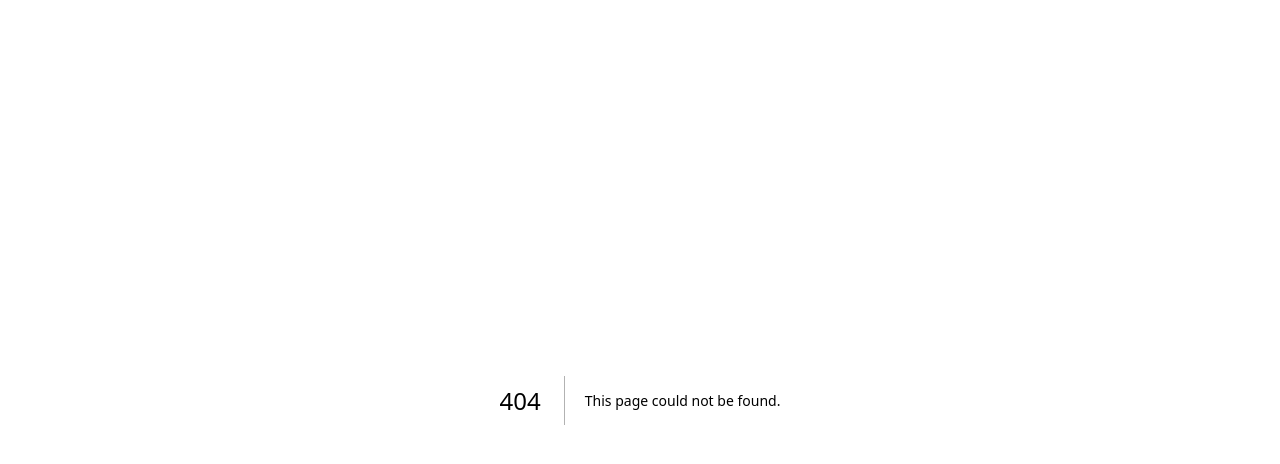
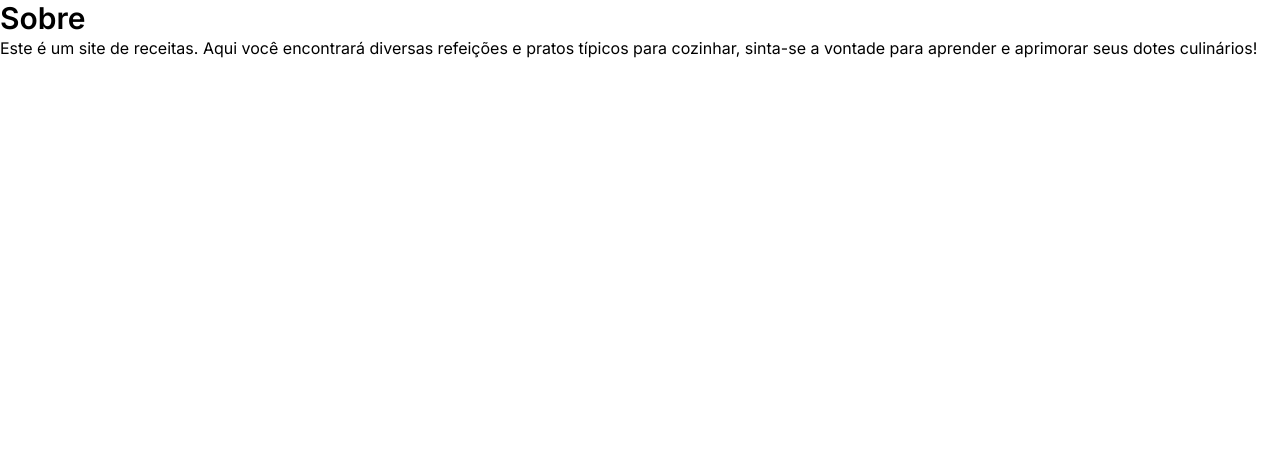
Before and after one commit to PrinceHard/Tastebite, a Next.js app: page /sobre in a window 1280 px wide. Before the commit this address had no page. Shown: the top 464 px of the page. Built offline with nearby package versions, Linux system fonts and the light colour scheme.

Commit message:
feat: pagina sobre criada

```diff
--- /dev/null
+++ b/src/app/sobre/page.tsx
@@ -0,0 +1,10 @@
+
+const Sobre = () => {
+    return (
+        <div>
+            <h1 className="font-semibold text-3xl">Sobre</h1>
+            <p>Este é um site de receitas. Aqui você encontrará diversas refeições e pratos típicos para cozinhar, sinta-se a vontade para aprender e aprimorar seus dotes culinários!</p>
+        </div>
+    )
+}
+export default Sobre
```
